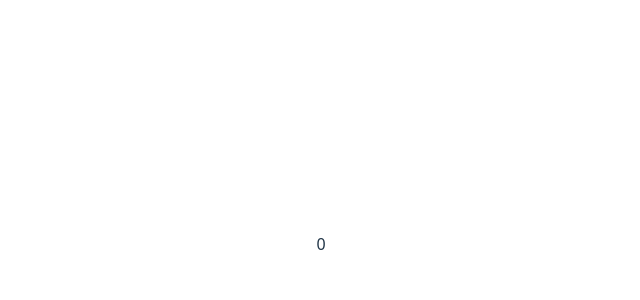
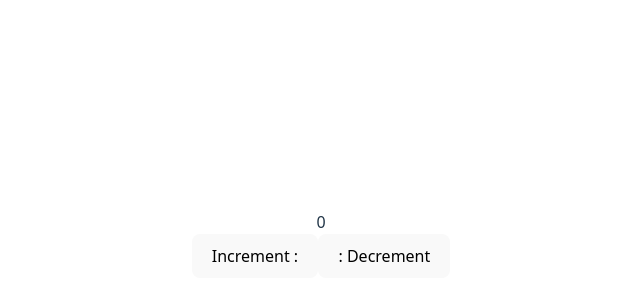
Before and after one commit to bblack-jewENT/Todo-List_React, a React (Vite) app: page / in a window 1280 px wide. Shown: the part 156-456 px from the top of the page, without its empty margins (319-959 px from the left). Built offline with nearby package versions, Linux system fonts and the light colour scheme.

Commit message:
Update App.tsx
Create two button element.

```diff
--- a/src/App.tsx
+++ b/src/App.tsx
@@ -11,7 +11,13 @@
   const increment = useCounterStore((state) => state.increment);
   const decrement = useCounterStore((state) => state.decrement);
 
-  return <div>{count}</div>;
+  return <div>
+            {count}
+            <div>
+              <button onClick={increment}>Increment :</button>
+              <button onClick={decrement}>: Decrement</button>
+            </div>
+         </div>;
 };
 
 export default App;
```
